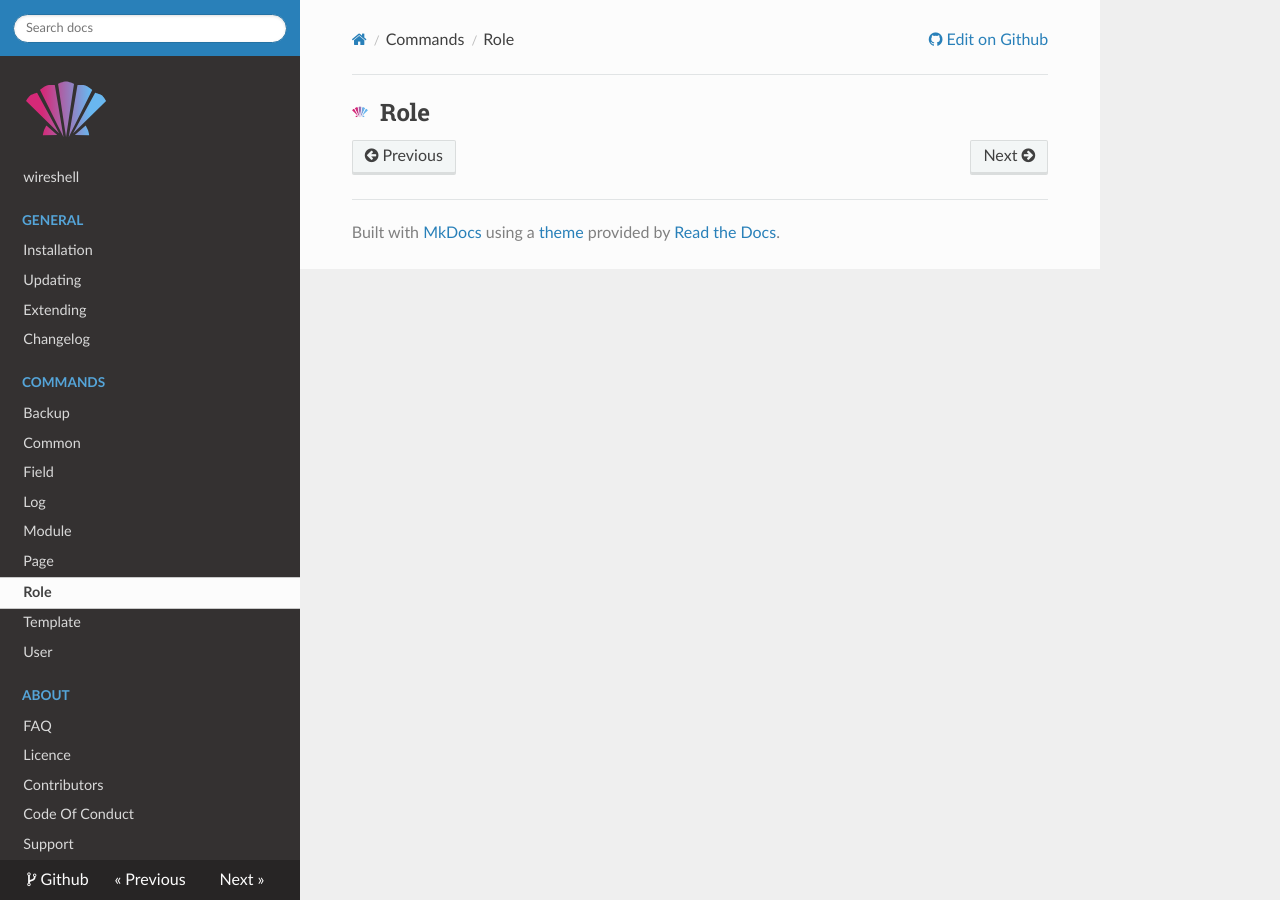
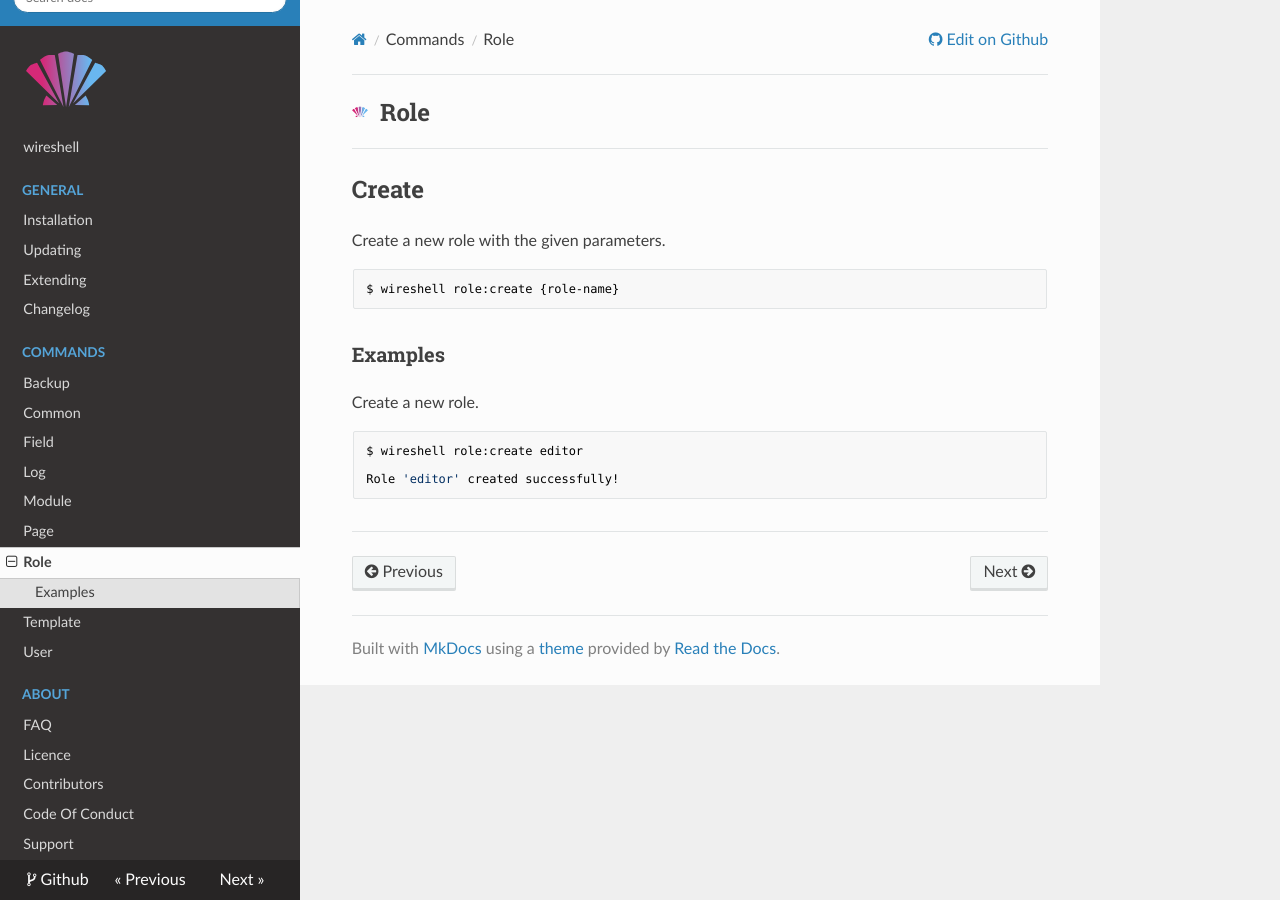
Before and after one commit to wireshell/wireshell, an MkDocs documentation site: the page built from docs/commands/role.md, in a window 1280 px wide. Built offline with MkDocs 1.6.1, drawn with Linux system fonts in a browser that asks for light colours; nearby versions of some CDN libraries; old or Windows-style settings are respelled for this version of MkDocs.

Commit message:
documentation for role command

````diff
--- a/docs/commands/role.md
+++ b/docs/commands/role.md
@@ -1 +1,23 @@
 ![Wireshell Logo](/assets/img/favicon-16x16.png){.logo} **Role**
+
+---
+
+## Create
+
+Create a new role with the given parameters.
+
+```sh
+$ wireshell role:create {role-name}
+```
+
+### Examples
+
+Create a new role.
+
+```sh
+$ wireshell role:create editor
+
+Role 'editor' created successfully!
+```
+
+---
````
Also changed, not shown: docs/commands/backup.md (+1 -1 lines), docs/commands/page.md (+1 -1 lines).
